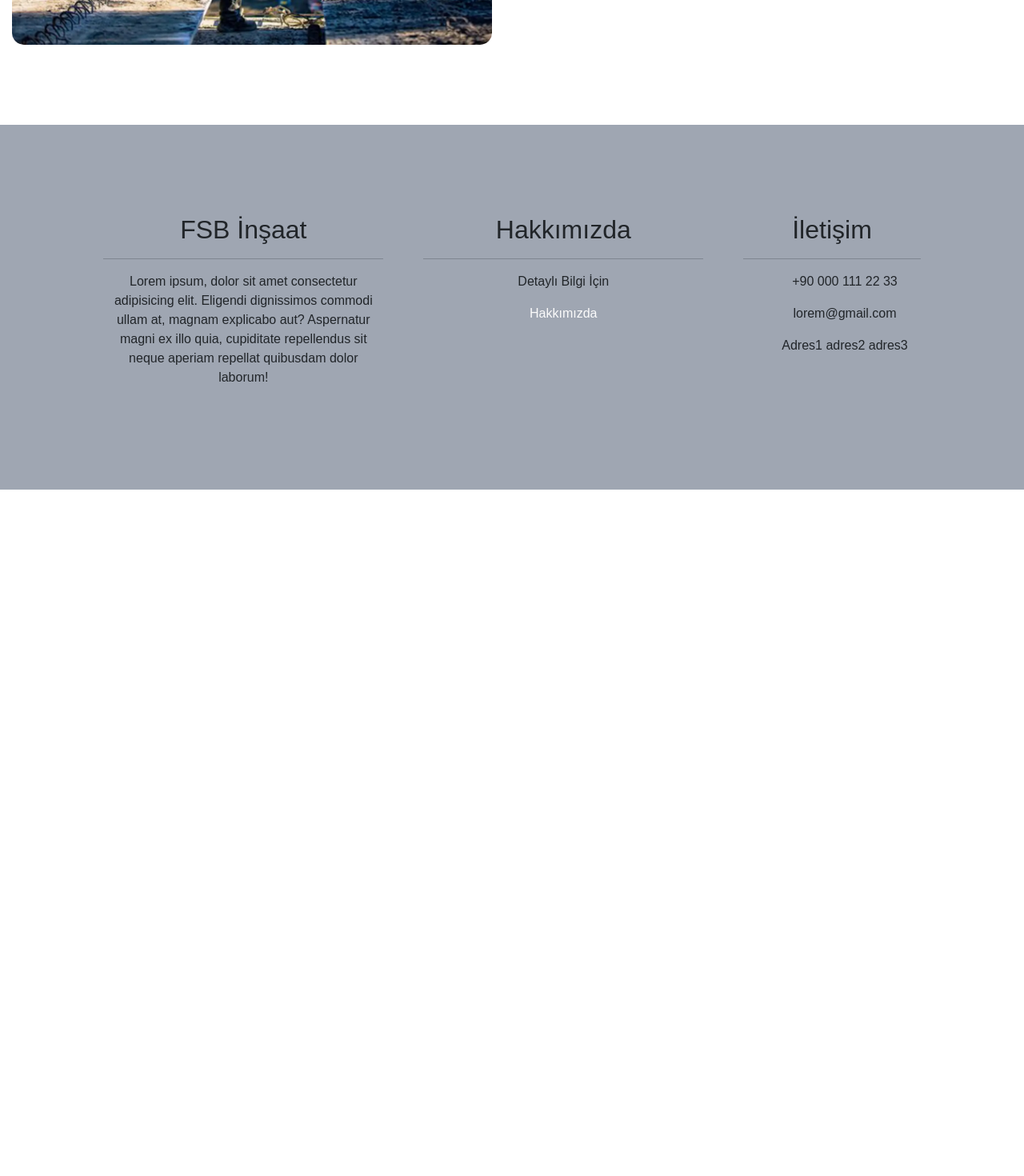
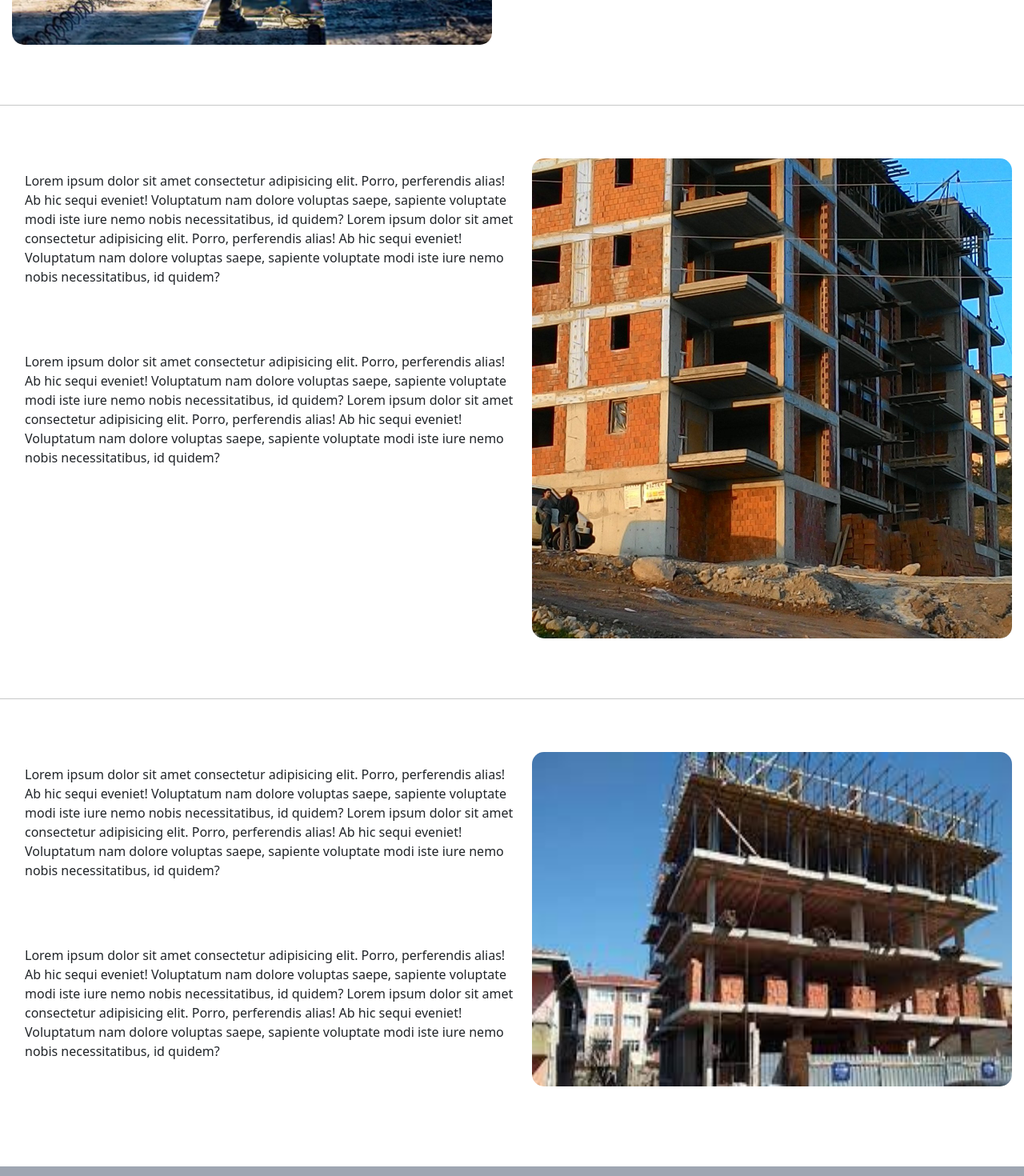
Before and after one commit to Yesarib/FSB, a React (Create React App) app: page /about in a window 1280 px wide. Shown: the part 460-1930 px from the top of the page at 80% size. Before the commit the page ends 1072 px from the top, so only its background shows below. Built offline with nearby package versions, Linux system fonts and the light colour scheme.

Commit message:
About page

```diff
--- a/src/pages/About/About.jsx
+++ b/src/pages/About/About.jsx
@@ -1,11 +1,55 @@
 import React from 'react'
 import Middle from '../../components/Middle/Middle'
-import Footer from '../../components/Footer/Footer'
+import { Box } from '@mui/material'
 
 const About = () => {
   return (
     <div>
-      <Middle />
+      <Middle  />
+      <hr  style={{marginTop:'75px'}}/>
+      <Box className='justify-content-center d-flex'>
+        <div>
+          <p style={{marginTop:'50px',alignItems:'center'}}>
+                  Lorem ipsum dolor sit amet consectetur adipisicing elit.
+                  Porro, perferendis alias! Ab hic sequi eveniet! Voluptatum nam dolore voluptas saepe,
+                  sapiente voluptate modi iste iure nemo nobis necessitatibus, id quidem?
+                  Lorem ipsum dolor sit amet consectetur adipisicing elit.
+                  Porro, perferendis alias! Ab hic sequi eveniet! Voluptatum nam dolore voluptas saepe,
+                  sapiente voluptate modi iste iure nemo nobis necessitatibus, id quidem?
+          </p>
+          <p style={{marginTop:'50px',alignItems:'center'}}>
+                  Lorem ipsum dolor sit amet consectetur adipisicing elit.
+                  Porro, perferendis alias! Ab hic sequi eveniet! Voluptatum nam dolore voluptas saepe,
+                  sapiente voluptate modi iste iure nemo nobis necessitatibus, id quidem?
+                  Lorem ipsum dolor sit amet consectetur adipisicing elit.
+                  Porro, perferendis alias! Ab hic sequi eveniet! Voluptatum nam dolore voluptas saepe,
+                  sapiente voluptate modi iste iure nemo nobis necessitatibus, id quidem?
+          </p>
+        </div>
+        <img src="assets/kaba-insaat.jpg" alt="kaba-insaat" />
+      </Box>
+      <hr  style={{marginTop:'75px'}}/>
+      <Box className='justify-content-center d-flex'>
+        <div>
+          <p style={{marginTop:'50px',alignItems:'center'}}>
+                  Lorem ipsum dolor sit amet consectetur adipisicing elit.
+                  Porro, perferendis alias! Ab hic sequi eveniet! Voluptatum nam dolore voluptas saepe,
+                  sapiente voluptate modi iste iure nemo nobis necessitatibus, id quidem?
+                  Lorem ipsum dolor sit amet consectetur adipisicing elit.
+                  Porro, perferendis alias! Ab hic sequi eveniet! Voluptatum nam dolore voluptas saepe,
+                  sapiente voluptate modi iste iure nemo nobis necessitatibus, id quidem?
+          </p>
+          <p style={{marginTop:'50px',alignItems:'center'}}>
+                  Lorem ipsum dolor sit amet consectetur adipisicing elit.
+                  Porro, perferendis alias! Ab hic sequi eveniet! Voluptatum nam dolore voluptas saepe,
+                  sapiente voluptate modi iste iure nemo nobis necessitatibus, id quidem?
+                  Lorem ipsum dolor sit amet consectetur adipisicing elit.
+                  Porro, perferendis alias! Ab hic sequi eveniet! Voluptatum nam dolore voluptas saepe,
+                  sapiente voluptate modi iste iure nemo nobis necessitatibus, id quidem?
+          </p>
+        </div>
+        <img src="assets/indir.jpg" alt="kaba-insaat" />
+      </Box>
     </div>
   )
 }
```
